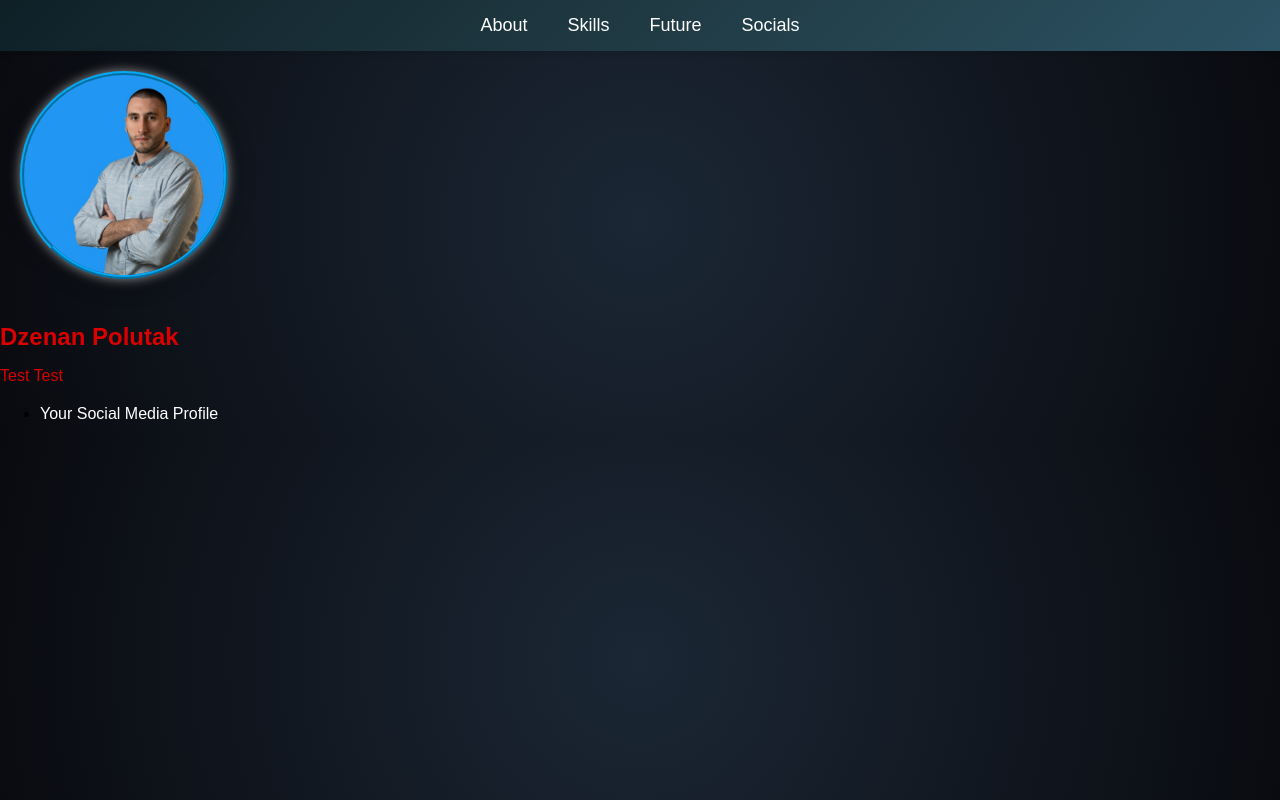
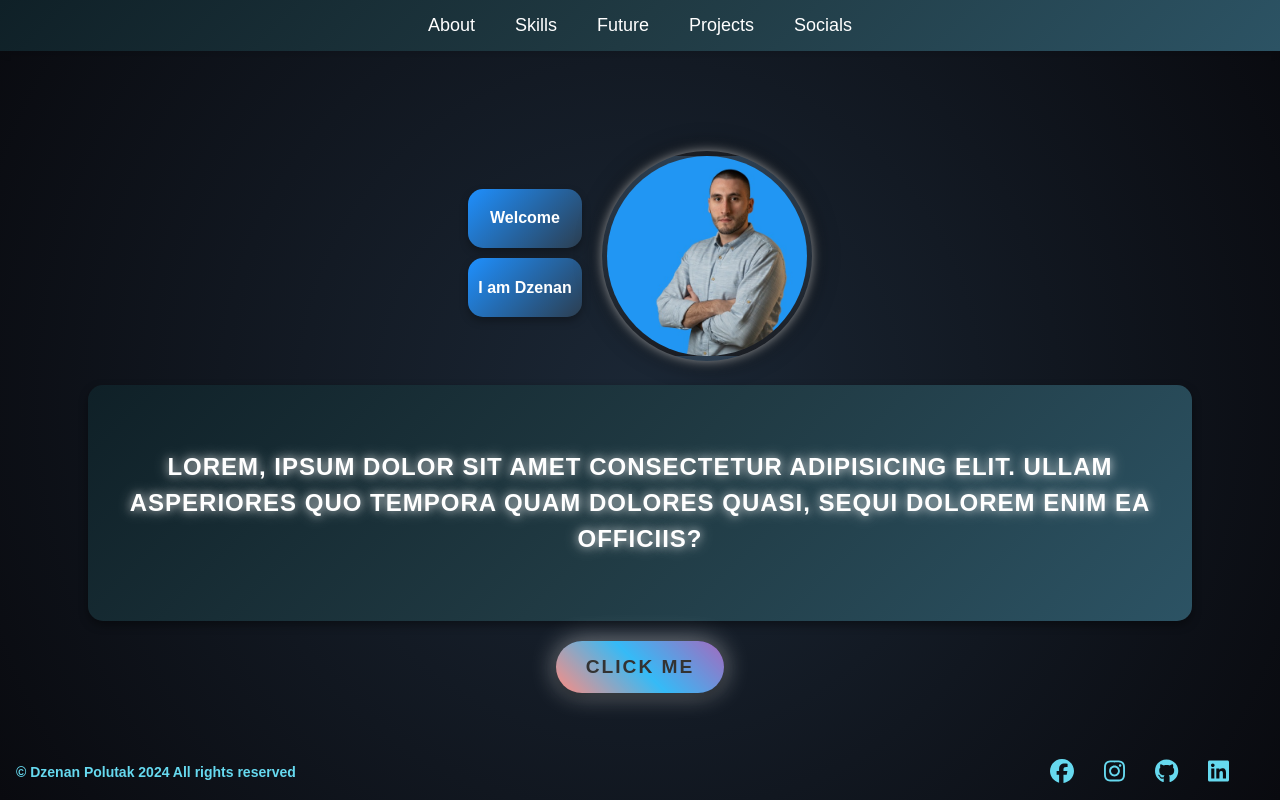
Before and after one commit to Dzeno0405/my-portfolio, a React (Create React App) app in the folder react-portfolio/: page / in a window 1280 px wide. Built offline with nearby package versions, Linux system fonts and the light colour scheme.

Commit message:
Removed unnecessary component

```diff
--- a/react-portfolio/package.json
+++ b/react-portfolio/package.json
@@ -3,6 +3,8 @@
   "version": "0.1.0",
   "private": true,
   "dependencies": {
+    "@fortawesome/free-brands-svg-icons": "^6.7.2",
+    "@fortawesome/react-fontawesome": "^0.2.2",
     "cra-template": "1.2.0",
     "react": "^19.0.0",
     "react-dom": "^19.0.0",
--- a/react-portfolio/src/App.js
+++ b/react-portfolio/src/App.js
@@ -2,18 +2,18 @@ import React from "react";
 import Profile from "./components/Profile";
 import Navbar from "./components/Navbar";
 import Footer from "./components/Footer";
-import Portrait from "./components/Portrait";
 import "./index.css";
+import About from "./components/About";
 
-const App = () => {
+function App() {
   return (
     <div className="app">
       <Navbar />
-      <Portrait />
       <Profile />
+      <About />
       <Footer />
     </div>
   );
-};
+}
 
 export default App;
--- /dev/null
+++ b/react-portfolio/src/components/About.jsx
@@ -0,0 +1,18 @@
+function About() {
+  return (
+    <div className="main-about">
+      <div className="about">
+        <p>
+          Lorem, ipsum dolor sit amet consectetur adipisicing elit. Ullam
+          asperiores quo tempora quam dolores quasi, sequi dolorem enim ea
+          officiis?
+        </p>
+      </div>
+      <div className="click-btn">
+        <button className="text-btn">click me</button>
+      </div>
+    </div>
+  );
+}
+
+export default About;
--- a/react-portfolio/src/components/Footer.jsx
+++ b/react-portfolio/src/components/Footer.jsx
@@ -1,12 +1,39 @@
 import React from 'react';
+import { FontAwesomeIcon } from '@fortawesome/react-fontawesome';
+import { faFacebook, faInstagram, faGithub, faLinkedin } from '@fortawesome/free-brands-svg-icons';
 
-const Footer = () => {
+function Footer (){
   return (
-    <footer className="footer">
-      <ul>
-        <li><a href="your-link">Your Social Media Profile</a></li>
-        {/* Add more social media links here */}
-      </ul>
+    <footer className='footer'>
+      <div className="footer-content">
+        <div className="footer-left">
+          &copy; Dzenan Polutak 2024 All rights reserved
+        </div>
+        <div className="footer-right">
+          <ul>
+            <li>
+              <a href="https://www.facebook.com/dpolutak/" target="Meta">
+                <FontAwesomeIcon icon={faFacebook} />
+              </a>
+            </li>
+            <li>
+              <a href="https://www.instagram.com/dzeno0405/" target="Instagram">
+                <FontAwesomeIcon icon={faInstagram} />
+              </a>
+            </li>
+            <li>
+              <a href="https://github.com/dzeno0405" target="Github">
+                <FontAwesomeIcon icon={faGithub} />
+              </a>
+            </li>
+            <li>
+              <a href="https://www.linkedin.com/in/dzenan-polutak-28098b168/" target="Linkedin">
+                <FontAwesomeIcon icon={faLinkedin} />
+              </a>
+            </li>
+          </ul>
+        </div>
+      </div>
     </footer>
   );
 };
--- a/react-portfolio/src/components/Navbar.jsx
+++ b/react-portfolio/src/components/Navbar.jsx
@@ -1,13 +1,14 @@
 import React from 'react';
 import { Link } from 'react-router-dom';
 
-const Navbar = () => {
+function Navbar () {
   return (
     <nav className="navbar">
       <ul>
         <li><Link to="/about">About</Link></li>
         <li><Link to="/skills">Skills</Link></li>
         <li><Link to="/future">Future</Link></li>
+        <li><Link to="/projects">Projects</Link></li>
         <li><Link to="/socials">Socials</Link></li>
       </ul>
     </nav>
--- a/react-portfolio/src/components/Portrait.jsx
+++ /dev/null
@@ -1,10 +0,0 @@
-import React from 'react';
-import portrait from '../img/meme.jpg';
-
-const Portrait = () => {
-  return (
-    <img src={portrait} alt="Your Portrait" className="portrait" />
-  );
-};
-
-export default Portrait;
--- a/react-portfolio/src/components/Profile.jsx
+++ b/react-portfolio/src/components/Profile.jsx
@@ -1,13 +1,22 @@
-import React from 'react';
+import React from "react";
+import portrait from "../img/meme.jpg";
 
-
-const Profile = () => {
+function ProfilePortrait() {
   return (
-    <div className="profile">
-      <h2 className='creator-name'>Dzenan Polutak</h2>
-      <p className='creator-desc'>Test Test</p>
+    <div className="profile-portrait-container">
+      <div className="portrait-image">
+        <img src={portrait} alt="Your Portrait" className="portrait" />
+      </div>
+      <div className="popups">
+        <div className="profile">
+          <h1 className="creator-desc">Welcome</h1>
+        </div>
+        <div className="profile-name">
+          <h1 className="creator-name">I am Dzenan</h1>
+        </div>
+      </div>
     </div>
   );
-};
+}
 
-export default Profile;
+export default ProfilePortrait;
--- a/react-portfolio/src/index.css
+++ b/react-portfolio/src/index.css
@@ -1,4 +1,19 @@
 /* DEFAULT STYLING START */
+.app {
+  min-height: 100vh;
+  display: flex;
+  flex-direction: column;
+  justify-content: space-between;
+}
+
+body {
+  overflow-x: hidden;
+}
+
+.footer {
+  margin-top: auto;
+}
+
 body {
   background: radial-gradient(circle, #1b2735, #090a0f);
   font-family: Arial, sans-serif;
@@ -6,36 +21,39 @@ body {
   padding: 0;
 }
 
-  h1, h2, h3, h4, h5, h6 {
-    color: #ffffff; /* White text color */
+h1,
+h2,
+h3,
+h4,
+h5,
+h6 {
+  color: #ffffff;
   font-weight: bold;
 }
 
 a {
   text-decoration: none;
-    color: #ffffff; /* White link color */
+  color: #ffffff;
 }
 
 a:hover {
-    color: #cccccc; /* Light gray hover color */
+  color: #cccccc;
 }
 
 /* DEFAULT STYLING END */
 
 /* NAVBAR STYLING START */
 
-/* General Navbar Styling */
 .navbar {
   background: linear-gradient(135deg, #0f2027, #203a43, #2c5364);
   padding: 15px 20px;
   box-shadow: 0 4px 6px rgba(0, 0, 0, 0.1);
   display: flex;
   justify-content: center;
-  position: sticky;
-  top: 0;
+  width: auto;
+
 }
 
-/* Navbar Links Container */
 .navbar ul {
   list-style: none;
   display: flex;
@@ -44,31 +62,26 @@ body {
   padding: 0;
 }
 
-/* Individual Link Styling */
-.navbar ul li {
-  position: relative;
-}
+
 
 .navbar ul li a {
   text-decoration: none;
   color: #fff;
   font-size: 18px;
-  font-family: 'Poppins', sans-serif;
+  font-family: "Poppins", sans-serif;
   transition: all 0.3s ease-in-out;
   padding: 5px 10px;
   border-radius: 5px;
 }
 
-/* Hover Effect for Links */
 .navbar ul li a:hover {
   color: #50c878;
   background: rgba(255, 255, 255, 0.1);
   box-shadow: 0 0 10px #50c878, 0 0 20px #50c878;
 }
 
-/* Cool Glow Effect */
 .navbar ul li a::before {
-  content: '';
+  content: "";
   position: absolute;
   top: 0;
   left: 0;
@@ -86,9 +99,6 @@ body {
   transform: scale(1.1);
 }
 
-
-
-/* Optional: Navbar Scroll Transition */
 .navbar {
   transition: background 0.3s ease-in-out, box-shadow 0.3s ease-in-out;
 }
@@ -99,65 +109,74 @@ body {
 }
 
 
-
-
 /* NAVBAR STYLING END */
 
-/* IMAGE STYLING START */
+/* PROFILE STYLING START */
+
+.profile-portrait-container {
+  display: flex;
+  flex-direction: row-reverse;
+  align-items: center;
+  justify-content: center;
+  gap: 20px;
+  padding: 20px;
+  margin-top: 80px;
+}
+
+.portrait-image {
+  flex-shrink: 0;
+}
 
 .portrait {
   width: 200px;
   height: 200px;
   border-radius: 50%;
   object-fit: cover;
-    margin: 20px;
   box-shadow: 0 0 10px rgba(255, 255, 255, 0.5), 0 0 20px rgba(0, 0, 0, 0.5);
-    border: 4px solid #03a9f4;
-    border-style: ridge;
-    border-radius: 50%;
+  border: 5px solid transparent;
   background-color: #2c3e50;
   background-image: linear-gradient(to bottom, #2c3e50, #1a1d23);
-    transition: transform 0.5s ease-in-out, opacity 0.5s ease-in-out;
   animation: glow 2s infinite;
   filter: drop-shadow(0 0 10px rgba(0, 0, 0, 0.2));
 }
 
 .portrait:hover {
-    transform: scale(1.1);
   box-shadow: 0 0 20px rgba(255, 255, 255, 0.8);
   filter: drop-shadow(0 0 20px rgba(0, 0, 0, 0.4));
   opacity: 0.5;
   animation: breathe 2s infinite;
 }
 
-  .portrait::before {
-    content: "";
-    position: absolute;
-    top: 50%;
-    left: 50%;
-    transform: translate(-50%, -50%);
-    width: 100%;
-    height: 100%;
-    border-radius: 50%;
-    background-color: rgba(255, 255, 255, 0.2);
-    z-index: -1;
-    animation: pulse 2s infinite;
-    filter: blur(10px);
+.profile {
+  font-family: 'Poppins', sans-serif;
+  color: #fff;
+  background: linear-gradient(135deg, #1e90ff, #2c3e50);
+  padding: 10px;
+  border-radius: 15px;
+  box-shadow: 0 4px 8px rgba(0, 0, 0, 0.3);
 }
 
-  .portrait::after {
-    content: "";
-    position: absolute;
-    top: 50%;
-    left: 50%;
-    transform: translate(-50%, -50%);
-    width: 100%;
-    height: 100%;
-    border-radius: 50%;
-    background-image: radial-gradient(rgba(255, 255, 255, 0.5), transparent);
-    z-index: -1;
-    animation: spin 2s infinite;
-    filter: blur(20px);
+.creator-desc {
+  font-size: 16px;
+  text-align: center;
+}
+
+.profile-name {
+  font-family: 'Poppins', sans-serif;
+  color: #fff;
+  background: linear-gradient(135deg, #1e90ff, #2c3e50);
+  padding: 10px;
+  border-radius: 15px;
+  box-shadow: 0 4px 8px rgba(0, 0, 0, 0.3);
+}
+
+.creator-name {
+  font-size: 16px;
+  text-align: center;
+}
+
+.popups > * {
+  margin-bottom: 10px;
 }
 
 @keyframes glow {
@@ -184,15 +203,6 @@ body {
   }
 }
 
-  @keyframes spin {
-    0% {
-      transform: rotate(0deg);
-    }
-    100% {
-      transform: rotate(360deg);
-    }
-  }
-
 @keyframes breathe {
   0% {
     opacity: 1;
@@ -205,22 +215,185 @@ body {
   }
 }
 
-  /* IMAGE STYLING END */
+/* PROFILE STYLING END */
 
-/* PROFILE STYLING START */
+/* ABOUT STYLING START */
 
-.creator-name {
-    font-size: 24px;
-    font-weight: bold;
-    margin-bottom: 10px;
-    color: #d80000;
+
+
+.about {
+  background: linear-gradient(135deg, #0f2027, #203a43, #2c5364);
+  border-radius: 15px;
+  padding: 40px;
+  color: #fff;
+  text-align: center;
+  position: relative;
+  box-shadow: 0 4px 10px rgba(0, 0, 0, 0.4);
+  overflow: hidden;
+  max-width: 80%;
+  margin: 0 auto;
+  transition: transform 0.3s ease, box-shadow 0.3s ease;
 }
 
-  .creator-desc {
-    font-size: 16px;
-    margin-bottom: 20px;
-    color: #d80000;
+.about p {
+  font-family: 'Poppins', sans-serif;
+  font-size: 1.5rem;
+  line-height: 1.5;
+  font-weight: 600;
+  text-transform: uppercase;
+  letter-spacing: 1px;
+  text-shadow: 0 0 8px rgba(255, 255, 255, 0.6), 0 0 15px rgba(255, 255, 255, 0.5);
+  transition: transform 0.3s ease, color 0.3s ease;
+}
+
+.about:hover {
+  transform: scale(1.03);
+  box-shadow: 0 6px 20px rgba(0, 0, 0, 0.5), 0 6px 30px rgba(255, 255, 255, 0.4);
+  animation: glowHover 1s ease-in-out infinite alternate;
+}
+
+@keyframes glowHover {
+  0% {
+    box-shadow: 0 0 10px rgba(0, 255, 255, 0.6), 0 0 20px rgba(0, 255, 255, 0.4);
+  }
+  50% {
+    box-shadow: 0 0 25px rgba(0, 255, 255, 0.8), 0 0 40px rgba(0, 255, 255, 0.6);
+  }
+  100% {
+    box-shadow: 0 0 10px rgba(0, 255, 255, 0.6), 0 0 20px rgba(0, 255, 255, 0.4);
+  }
 }
 
 
-/* PROFILE STYLING END */
+/* ABOUT STYLING END */
+
+/* FOOTER STYLING START */
+
+
+.footer-content {
+  display: flex;
+  justify-content: space-between;
+  align-items: center;
+  color: #ecf0f1;  padding: 1em;
+  gap: 50px;
+}
+
+.footer-left {
+  font-size: 14px;
+  font-weight: bold;
+  color: #66d9ef;
+}
+
+.footer-right {
+  margin-right: 5px;
+}
+
+.footer-right ul {
+  list-style: none;
+  margin: 0;
+  padding: 0;
+  display: flex;
+}
+
+.footer-right li {
+  margin-right: 20px;
+}
+
+.footer-right a svg {
+  font-size: 24px;
+  margin-right: 10px;
+  color: #66d9ef;
+  transition: transform 0.2s ease;
+}
+
+.footer-right a:hover svg {
+  transform: scale(1.2);
+  color: #ffffff;
+  box-shadow: 0 0 10px rgba(102, 217, 239, 0.5);
+}
+
+.fa-icon {
+  font-size: 20px;
+  margin-right: 10px;
+}
+
+@media (min-width: 768px) {
+
+
+  .footer-content {
+    flex-direction: row;
+  }
+  .footer-left {
+    text-align: left;
+  }
+  .footer-right {
+    margin-top: 0;
+    }
+}
+
+/* FOOTER STYLING END */
+
+/* BUTTON STYLING START */
+
+.click-btn {
+  display: flex;
+  justify-content: center;
+  align-items: center;
+  margin-top: 20px;
+}
+
+.text-btn {
+  background: linear-gradient(45deg, #ff6f61, #03a9f4, #8e44ad);
+  color: #000000;
+  font-size: 1.2rem;
+  padding: 15px 30px;
+  border: none;
+  border-radius: 30px;
+  cursor: pointer;
+  outline: none;
+  font-weight: 600;
+  text-transform: uppercase;
+  letter-spacing: 2px;
+  box-shadow: 0 4px 10px rgba(0, 0, 0, 0.4), 0 0 25px rgba(255, 255, 255, 0.5);
+  position: relative;
+  overflow: hidden;
+  transition: all 0.3s ease;
+}
+
+.text-btn::before {
+  content: '';
+  position: absolute;
+  top: 50%;
+  left: 50%;
+  width: 300%;
+  height: 300%;
+  background: rgba(255, 255, 255, 0.2);
+  animation: glowing 2s infinite;
+  transform: translate(-50%, -50%);
+  border-radius: 50%;
+}
+
+.text-btn:hover {
+  transform: translateY(-5px);
+  box-shadow: 0 8px 15px rgba(0, 0, 0, 0.6), 0 0 50px rgba(255, 255, 255, 0.7);
+}
+
+.text-btn:active {
+  transform: translateY(2px);
+  box-shadow: 0 4px 10px rgba(0, 0, 0, 0.5), 0 0 25px rgba(255, 255, 255, 0.4);
+}
+
+@keyframes glowing {
+  0% {
+    box-shadow: 0 0 20px rgba(255, 255, 255, 0.7), 0 0 30px rgba(255, 255, 255, 0.5);
+  }
+  50% {
+    box-shadow: 0 0 30px rgba(255, 255, 255, 1), 0 0 50px rgba(255, 255, 255, 0.8);
+  }
+  100% {
+    box-shadow: 0 0 20px rgba(255, 255, 255, 0.7), 0 0 30px rgba(255, 255, 255, 0.5);
+  }
+}
+
+
+/* BUTTON STYLING END */
```
Also changed, not shown: 1 other file (tests, documents, lock files or other folders). Lines whose indentation alone changed are shown as unchanged.
